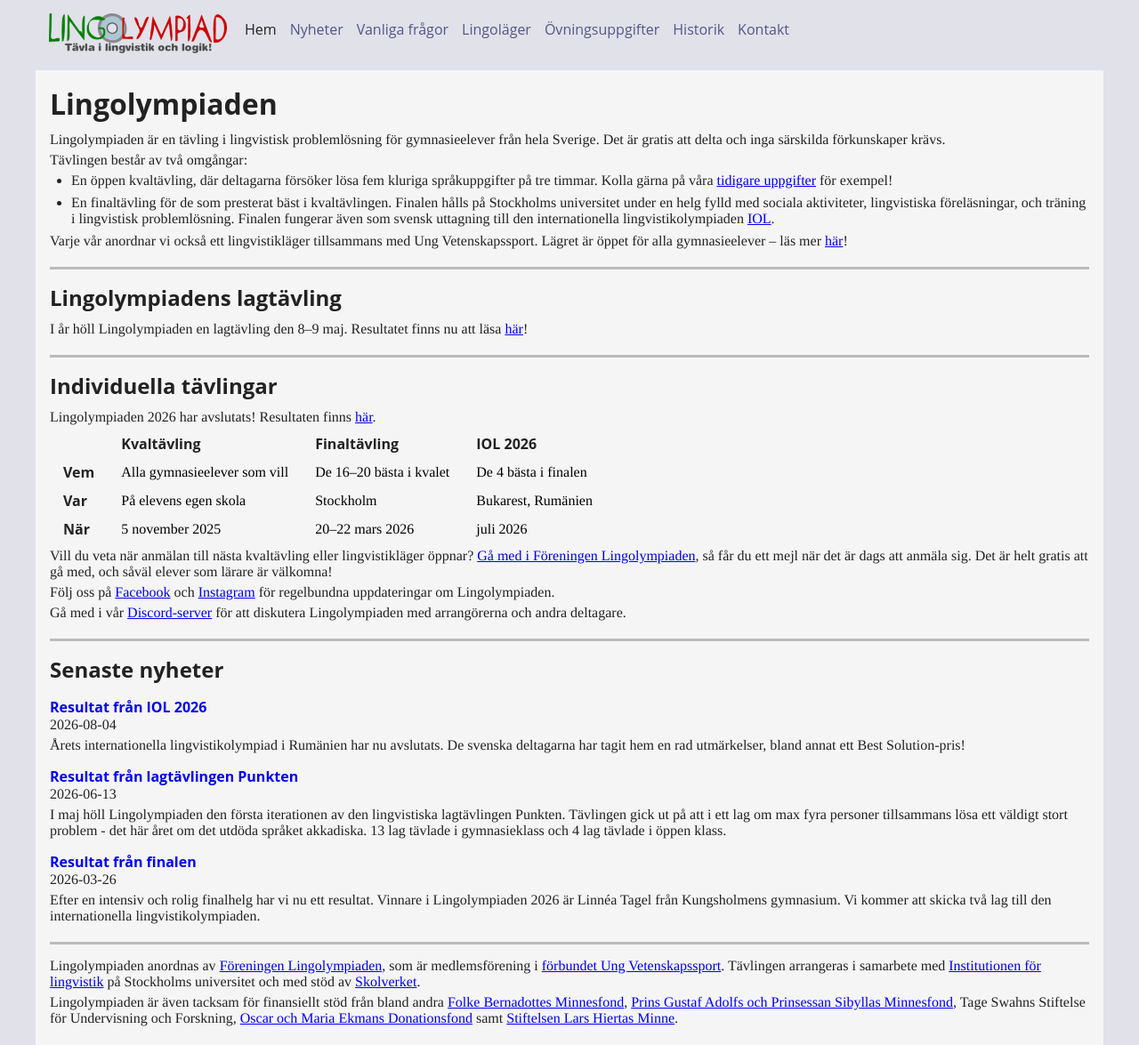
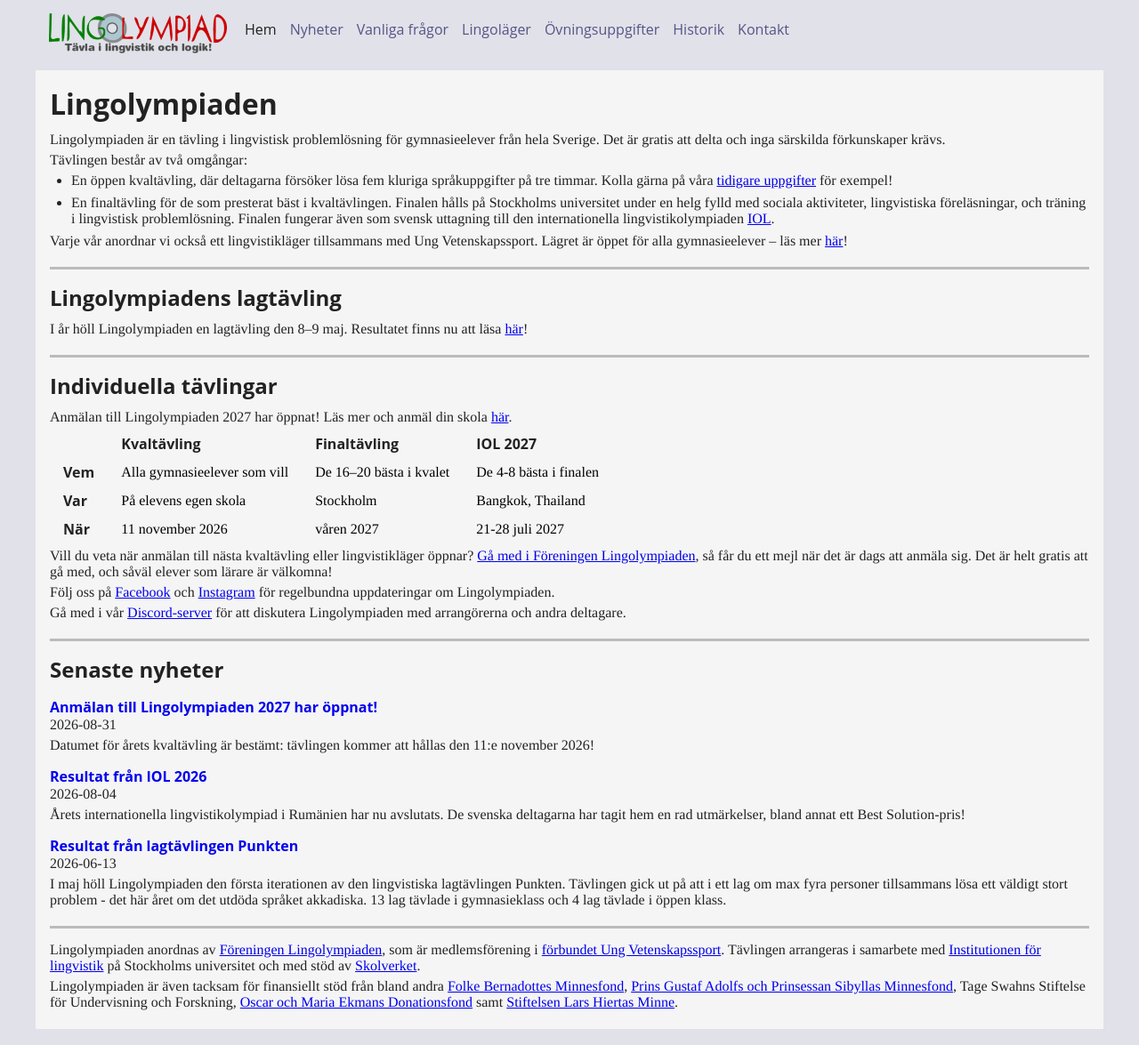
Before and after one commit to lingolympiad/lingolympiad.github.io, a Jekyll site: the page built from index.md, in a window 1280 px wide. Shown: the whole page at 89% size. Built offline with Jekyll 4.4.1, drawn with Linux system fonts in a browser that asks for light colours.

Commit message:
uppdateringar inför kval inkl. anmälningsformulär

```diff
--- /dev/null
+++ b/_posts/2026-08-31-kval-anmalan.md
@@ -0,0 +1,14 @@
+---
+layout: post
+title: "Anmälan till Lingolympiaden 2027 har öppnat!"
+---
+
+Datumet för årets kvaltävling är bestämt: tävlingen kommer att hållas den 11:e november 2026!
+
+**Lärare** kan anmäla sin gymnasieskola till Lingolympiaden via vårt [anmälningsformulär för lärare](https://docs.google.com/forms/d/e/1FAIpQLSeJpgk4dsqJugUQ6HhV0acxl-eFsUQiHPE644oa_roASa0z6g/viewform?pli=1).
+
+**Elever som vill skriva Lingolympiaden på sin skola** behöver inte anmäla sig online i förväg – anmälan görs på plats under tävlingsdagen. Fråga din mentor eller ansvarig lärare på din skola för mer information.
+
+**För elever som inte kan skriva på egen skola** är det möjligt att skriva på Stockholms universitet. Kontakta [amanda.kann@su.se](mailto:amanda.kann@su.se) för mer info.
+
+Du kan läsa mer om tävlingen på sidan _Vanliga frågor_ ovan.
--- a/index.md
+++ b/index.md
@@ -21,7 +21,7 @@
 
 ## Individuella tävlingar
 
-Lingolympiaden 2026 har avslutats! Resultaten finns [här](2026/03/26/final-resultat.html).
+Anmälan till Lingolympiaden 2027 har öppnat! Läs mer och anmäl din skola [här](2026/08/31/kval-anmalan.html).
 
 <div class="hscroll">
 
@@ -30,25 +30,25 @@
     <th> </th>
     <th>Kvaltävling</th>
     <th>Finaltävling</th>
-    <th>IOL 2026</th>
+    <th>IOL 2027</th>
   </tr>
   <tr>
     <th>Vem</th>
     <td>Alla gymnasieelever som vill</td>
     <td>De 16–20 bästa i kvalet</td>
-    <td>De 4 bästa i finalen</td>
+    <td>De 4-8 bästa i finalen</td>
   </tr>
   <tr>
     <th>Var</th>
     <td>På elevens egen skola</td>
     <td>Stockholm</td>
-    <td>Bukarest, Rumänien</td>
+    <td>Bangkok, Thailand</td>
   </tr>
   <tr>
     <th>När</th>
-    <td>5 november 2025</td>
-    <td>20–22 mars 2026</td>
-    <td>juli 2026</td>
+    <td>11 november 2026</td>
+    <td>våren 2027</td>
+    <td>21-28 juli 2027</td>
   </tr>
 </table>
 
```
